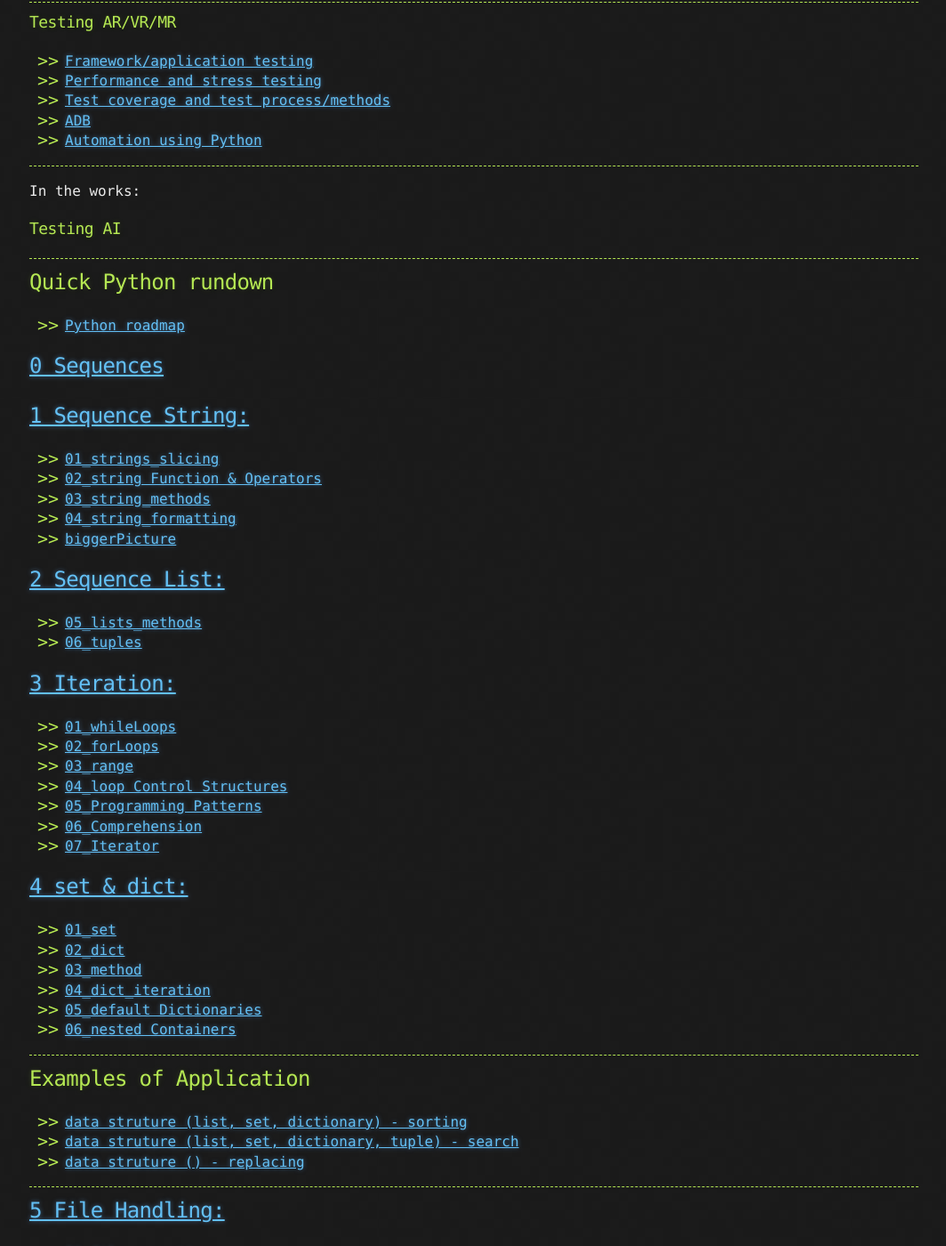
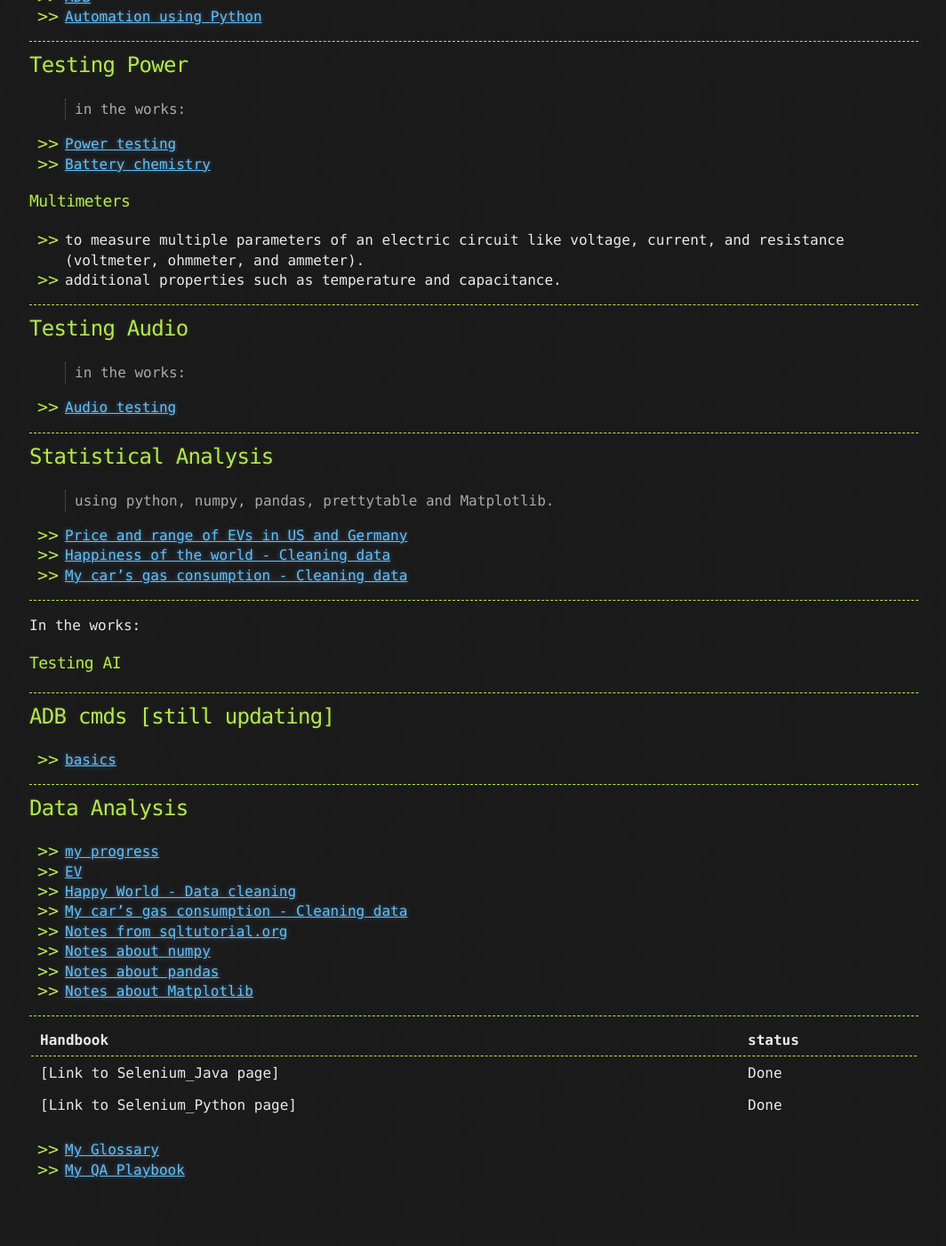
Before and after one commit to sciustechnologia/sciustechnologia.github.io, a Jekyll site: the page built from index.md, in a window 1280 px wide and 1400 px high, scrolled down 3277 px. Shown: the whole window at 89% size, without its empty margins (107-1171 px from the left). Built offline with Jekyll 4.4.1, drawn with Linux system fonts in a browser that asks for light colours; after the commit the page ends 4623 px from its top, so only the background shows below that; some of the changed text lies outside the part shown.

Commit message:
Update index.md

```diff
--- a/index.md
+++ b/index.md
@@ -131,142 +125,39 @@ description: QA testing and technical writing
 - [ADB](./testing/xr_adb.html)
 - [Automation using Python](./testing/xr_04.html)
 
+---
+
+## Testing Power
+>  in the works:
+
+- [Power testing](./testing/pwr.html)
+- [Battery chemistry](./testing/batterychemistry.html)
+
+### Multimeters
+- to measure multiple parameters of an electric circuit like voltage, current, and resistance (voltmeter, ohmmeter, and ammeter).
+- additional properties such as temperature and capacitance.
+
+---
+
+## Testing Audio
+>  in the works:
+
+- [Audio testing](./testing/audio.html)
+
+---
+
+## Statistical Analysis
+> using python, numpy, pandas, prettytable and Matplotlib.
+
+- [Price and range of EVs in US and Germany](./databasics/ev.html)
+- [Happiness of the world - Cleaning data](./databasics/happy.html)
+- [My car's gas consumption - Cleaning data](./databasics/bb.html)
+
 ***
 
 In the works:
 ### Testing AI
 
-***
-
-## Quick Python rundown
-- [Python roadmap](./python/00.html)
-
-## [0 Sequences](./python/02_string_listTuple/06_sequences.html)
-
-## [1 Sequence String:](./python/02_string_listTuple/02_01_strings.html)
-
-- [01_strings_slicing](./python/02_string_listTuple/02_02_strings_slicing.html)
-- [02_string Function & Operators](./python/02_string_listTuple/03_stringOperators_functions.html)
-- [03_string_methods](./python/02_string_listTuple/04_string_methods.html)
-- [04_string_formatting](./python/02_string_listTuple/05_string_formatting.html)
-- [biggerPicture](./python/02_string_listTuple/10_biggerPicture.html)
-
-## [2 Sequence List:](./python/02_string_listTuple/07_lists.html)
-
-- [05_lists_methods](./python/02_string_listTuple/08_lists_methods.html)
-- [06_tuples](./python/02_string_listTuple/09_tuples.html)
-
-## [3 Iteration:](./python/03_iteration/03.html)
-
-- [01_whileLoops](./python/03_iteration/01_while_loops.html)
-- [02_forLoops](./python/03_iteration/02_forLoops.html)
-- [03_range](./python/03_iteration/03_range.html)
-- [04_loop Control Structures](./python/03_iteration/04_loopControlStructures.html)
-- [05_Programming Patterns](./python/03_iteration/05_programmingPatterns.html)
-- [06_Comprehension](./python/03_iteration/06_comprehension.html)
-- [07_Iterator](./python/03_iteration/0307_iterator.html)
-
-## [4 set & dict:](./python/04_set_dict/04.html)
-
-- [01_set](./python/04_set_dict/01_set.html)
-- [02_dict](./python/04_set_dict/02_dict.html)
-- [03_method](./python/04_set_dict/03_method.html)
-- [04_dict_iteration](./python/04_set_dict/04_dict_iteration.html)
-- [05_default Dictionaries](./python/04_set_dict/05_defaultDictionaries.html)
-- [06_nested Containers](./python/04_set_dict/06_nestedContainers.html)
-
----
-
-## Examples of Application
-
-- [data struture (list, set, dictionary) - sorting ](./python/04_xamp/01_sort.html)
-- [data struture (list, set, dictionary, tuple) - search](./python/04_xamp/02_search.html)
-- [data struture () - replacing](./python/04_xamp/03_replace.html)
-
----
-
-## [5 File Handling:](./python/05_file/0500_files.html)
-
-- [01_file_operations](./python/05_file/0501_file_operations.html)
-- [02_reading TextFiles](./python/05_file/0502_readingTextFiles.html)
-- [03_writing TextFiles](./python/05_file/0503_writingTextFiles.html)
-- [04_csv](./python/05_file/0504_csv.html)
-- [05_json](./python/05_file/0505_json.html)
-- [06_exceptions](./python/05_file/0506_exceptions.html)
-
-## [6: Functions](./python/06_functions/06.html)
-
-- [01_Functions_Parameter](./python/06_functions/0601_Parameter.html)
-- [02_Function_Arguments](./python/06_functions/0602_Arguments.html)
-- [03_Return values](./python/06_functions/0603.html)
-- [04_Scope & lifetime of a var](./python/06_functions/0604.html)
-- [05_Nested functions](./python/06_functions/0605.html)
-- [06_Anonymous functions](./python/06_functions/0606.html)
-- [07_Decorator](./python/06_functions/0607.html)
-- [08_Generator](./python/06_functions/0609.html)
-- [09_Function recursion](./python/06_functions/0610_recursion.html)
-- [10_Namespace](./python/06_functions/0611_Namespace.html)
-- [11_Functions as Objects](./python/06_functions/0612_functions_asObjects.html)
-- [12_Programming Paradigms](./python/06_functions/0613_ProgrammingParadigms.html)
-
-## [7: OOP](./python/07_oop/07.html)
-
-- [01_creating Objects](./python/07_oop/0701_CreatingObjects.html)
-- [02_defining Classes](./python/07_oop/0702_DefiningClasses.html)
-- [03_special Methods](./python/07_oop/0703_SpecialMethods.html)
-- [04_Encapsulation](./python/07_oop/0705_encapsulation.html)
-- [05_abstraction](./python/07_oop/0707_abstraction.html)
-- [06_Inheritance](./python/07_oop/0704_Inheritance.html)
-- [07_Polymorphism](./python/07_oop/0706_polymorphism.html)
-- [08_SetterGetter](./python/07_oop/070501_setterGetter.html)
-
-## [8: regular expression](./python/09_regularExpressions/09.html)
-
-- [01_Compiling](./python/09_regularExpressions/0901.html)
-- [02_Pattern Matching](./python/09_regularExpressions/0902.html)
-- [03_Pattern Matching grouping](./python/09_regularExpressions/0903.html)
-- [04_Pattern Matching repetition](./python/09_regularExpressions/0904.html)
-- [05_Pattern Matching extraction](./python/09_regularExpressions/0905.html)
-- [06_Substitution](./python/09_regularExpressions/0906.html)
-
-## [9: Algorithms](./python/10_algos/10_algos.html)
-
-- [Sorting](./python/10_algos/10_sort.html)
-  - [Bubble Sort w/ lists](./python/10_algos/1001.html)
-  - [Bubble Sort w/ Dictionaries](./python/10_algos/10012.html)
-  - [Selection Sort w/ list](./python/10_algos/10013.html)
-  - [Insertion Sort w/ list](./python/10_algos/10014.html)
-  - [Merge Sort w/ list](./python/10_algos/10015.html)
-  - [Quick Sort w/ list](./python/10_algos/10016.html)
-- [Linear Search](./python/10_algos/1002.html)
-  - Linear Search [unitest](./python/10_algos/1002u.html)
-- [Binary Search](./python/10_algos/10021.html)
-  - Binary Search [pytest](./python/10_algos/10021p.html)
-  - Binary Search [unitest](./python/10_algos/10021u.html)
-- [Graph](./python/10_algos/1003.html)
-- [Dynamic](./python/10_algos/1004.html)
-- [Tree](./python/10_algos/1005.html)
-- [String](./python/10_algos/1006.html)
-- [Math](./python/10_algos/1007.html)
-- [Numerical](./python/10_algos/1008.html)
-
-## 10: Testing
-
-- [01_test plan](./python/11_testing/11.html)
-- [01_black&white](./python/11_testing/1101.html)
-- [02_pytest](./python/11_testing/1102_pytest.html)
-- [03_unitest](./python/11_testing/1103.html)
-
----
-
-## [11: Modules, Packages and APIs](./python/08_modulesPackageAPIs/08.html)
-
-- [01_Modules](./python/08_modulesPackageAPIs/08_01.html)
-- [02_Import](./python/08_modulesPackageAPIs/08_02.html)
-- [03_Packages](./python/08_modulesPackageAPIs/08_03.html)
-- [04_Python Package Index](./python/08_modulesPackageAPIs/08_04.html)
-- [05_Requests](./python/08_modulesPackageAPIs/08_05.html)
-- [06_APIs](./python/08_modulesPackageAPIs/08_06.html)
 
 ***
 
```
Also changed, not shown: other parts of index.md (+0 -6 lines).
